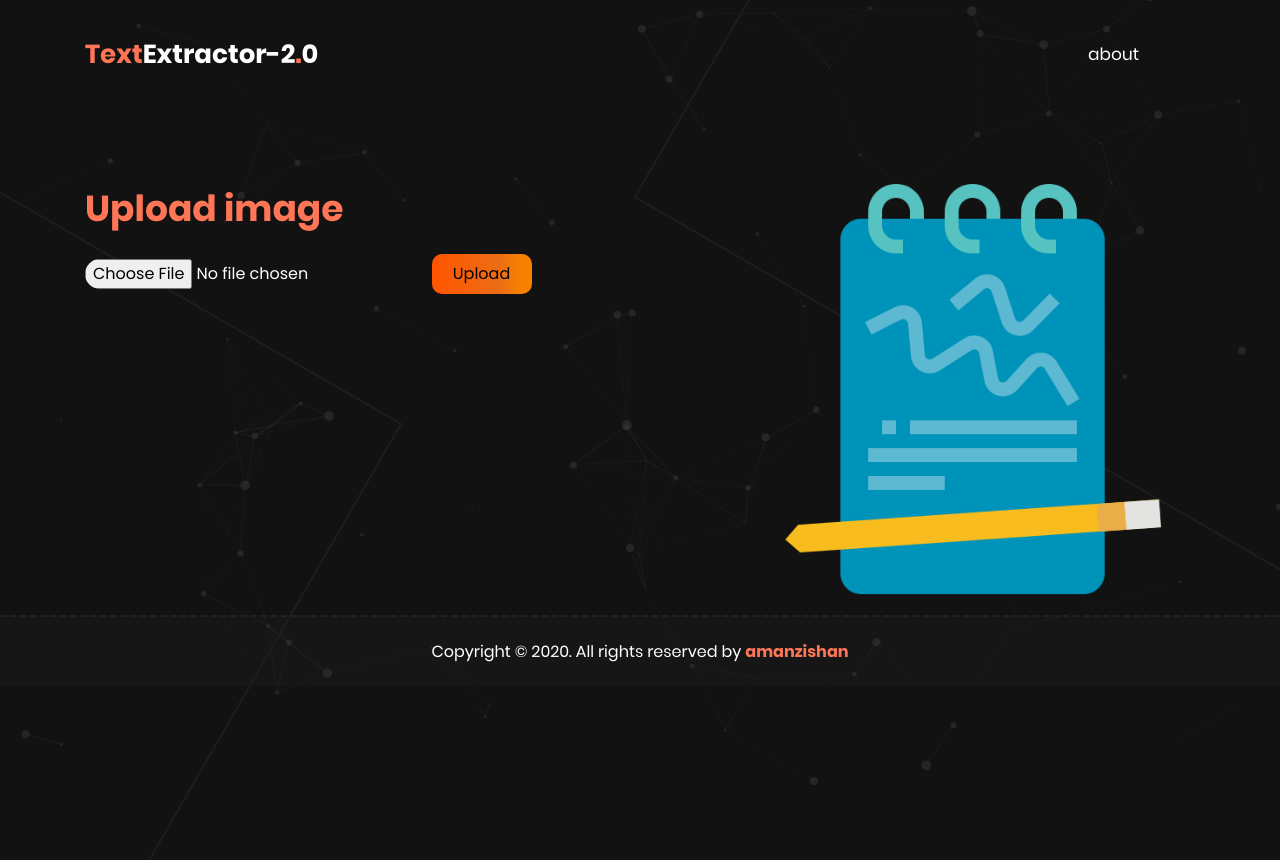
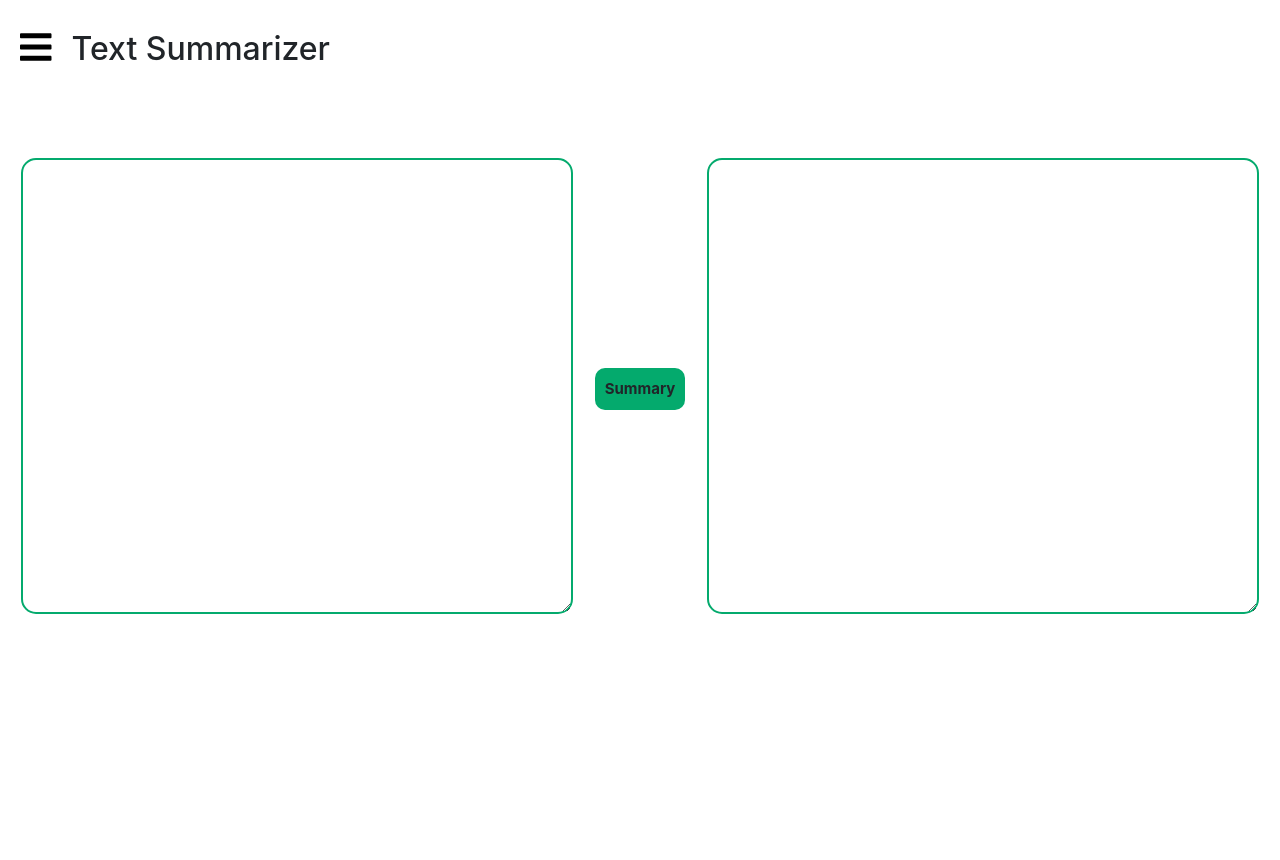
Before and after one commit to saimeghana-y/sih_flask, a Flask app: template textextractor2.0/templates/index.html in a window 1280 px wide; the page is wider, and only the part inside the window is pictured. Shown: the top 860 px of that part. After the commit the page ends 614 px from the top of that part, so only its background shows below. Run offline with Flask 2, Linux system fonts and the light colour scheme; the template is opened without the code that fills it, so the values that code supplies are empty; some libraries are stand-ins or nearby versions.

Commit message:
added nav-bar

```diff
--- a/FlaskApplication/style.css
+++ b/FlaskApplication/static/style.css
@@ -3,6 +3,10 @@
 * {
     margin: 0;
     padding: 0;
+}
+
+body{
+    overflow-x: hidden;
 }
 
 #header {
@@ -13,7 +17,7 @@
 #input-container {
     display: flex;
     flex-direction: row;
-    margin-top: 3%;
+    margin-top: 7%;
     background: none;
     margin-left: auto;
     margin-right: auto;
@@ -27,21 +31,6 @@
 #output-box {
     margin-left: auto;
     margin-right: auto;
-}
-
-.wrapper {
-    display: grid;
-    grid-template-columns: repeat(2, 1fr);
-}
-
-/* Using the border-radius property
-       to draw the semi-circle*/
-#circle {
-    height: 200px;
-    width: 100%;
-    border-radius: 0 0 100% 100%;
-    background-color: #ebf8e5;
-    font-family:'Roboto', sans-serif;
 }
 
 #clicked {
@@ -64,7 +53,7 @@
     align-items: center;
 }
 
-.btn{
+.summary-btn{
     padding: 10px;
     border-radius: 10px;
     background-color: #04aa6d;
@@ -83,3 +72,47 @@
     border-color: #04aa6d;
     border-width: 2px;
 }
+
+@import url('https://fonts.googleapis.com/css?family=Alegreya+Sans:800');
+
+.nav {
+	height: 100%;
+	width: 0;
+	position: fixed;
+	z-index: 1;
+	top: 0;
+	left: 0;
+	background-color: #111;
+	opacity: .9;
+	overflow-x: hidden;
+	padding-top: 60px;
+	transition: 0.7s;
+}
+.nav a {
+	display: block;
+	padding: 20px 30px;
+	font-size: 25px;
+	text-decoration: none;
+	color: #ccc;
+}
+.nav a:hover {
+	color: #fff;
+	transition: 0.4s;
+}
+.nav .close {
+	position: absolute;
+	top: 0;
+	right: 22px;
+	margin-left: 50px;
+	font-size: 30px
+}
+.slide a {
+	color: #000;
+	font-size: 36px;
+}
+#content {
+	padding: 20px;
+	transition: margin-left 0.7s;
+	overflow: hidden;
+    float: left;
+}
--- /dev/null
+++ b/FlaskApplication/templates/index.html
@@ -0,0 +1,101 @@
+<!DOCTYPE html>
+<html lang="en">
+  <head>
+    <meta charset="UTF-8" />
+    <title>First Flask App</title>
+    <script src="https://ajax.googleapis.com/ajax/libs/jquery/3.1.1/jquery.min.js"></script>
+    <link rel="stylesheet" href="../static/style.css" />
+    <script>
+      function openSlideMenu() {
+        document.getElementById("menu").style.width = "350px";
+        document.getElementById("content").style.marginLeft = "350px";
+      }
+      function closeSlideMenu() {
+        document.getElementById("menu").style.width = "0";
+        document.getElementById("content").style.marginLeft = "0";
+      }
+      function summarize() {
+        var text1 = $('#input-text').val();
+        console.log(text1)
+        $.ajax({
+            url: "/summarize",
+            type: "POST",
+            data: { text1: text1 }
+        }).done(function (response) {
+            var html = "<br><br><br><p> <b> RESULT : <b><p>";
+            response = response.result;
+            $.each(response, function (key, val) {
+                console.log(val);
+                html += "<p>" + val + "<p>"
+            });
+            html += "<br>";
+            console.log(html)
+            $("#output-text").val(html);
+        });
+    };
+    </script>
+  </head>
+  <body>
+    <div>
+      <div>
+        <div id="content">
+          <span class="slide">
+            <a href="#" onclick="openSlideMenu()">
+              <i class="fas fa-bars"></i>
+            </a>
+          </span>
+          <div id="menu" class="nav">
+            <a href="#" class="close" onclick="closeSlideMenu()">
+              <i class="fas fa-times"></i>
+            </a>
+            <a href="#">Home</a>
+            <a href="#">Summarize Audio</a>
+            <a href="#">Summarize Video</a>
+            <a href="#">Summarize PDF</a>
+            <a href="#">Summarize Web Article</a>
+          </div>
+        </div>
+        <h2 float="right" style="padding-top: 30px">Text Summarizer</h2>
+      </div>
+      <form>
+        <div id="input-container">
+          <div id="input-box">
+            <textarea name="" id="input-text" cols="50" rows="18"></textarea>
+          </div>
+          <div id="summary-btn-container">
+            <a href-"#" class="summary-btn" onclick="summarize()">Summary</a>
+          </div>
+          <div id="output-box">
+            <textarea name="" id="output-text" cols="50" rows="18"></textarea>
+          </div>
+        </div>
+      </form>
+    </div>
+  </body>
+</html>
+<link
+  rel="stylesheet"
+  href="https://stackpath.bootstrapcdn.com/bootstrap/4.3.1/css/bootstrap.min.css"
+  integrity="sha384-ggOyR0iXCbMQv3Xipma34MD+dH/1fQ784/j6cY/iJTQUOhcWr7x9JvoRxT2MZw1T"
+  crossorigin="anonymous"
+/>
+<link
+  href="https://fonts.googleapis.com/css?family=Poppins:100,200,300,400&display=swap"
+  rel="stylesheet"
+/>
+<script src="https://cdnjs.cloudflare.com/ajax/libs/font-awesome/5.13.0/js/all.min.js"></script>
+<script
+  src="https://code.jquery.com/jquery-3.3.1.slim.min.js"
+  integrity="sha384-q8i/X+965DzO0rT7abK41JStQIAqVgRVzpbzo5smXKp4YfRvH+8abtTE1Pi6jizo"
+  crossorigin="anonymous"
+></script>
+<script
+  src="https://cdnjs.cloudflare.com/ajax/libs/popper.js/1.14.7/umd/popper.min.js"
+  integrity="sha384-UO2eT0CpHqdSJQ6hJty5KVphtPhzWj9WO1clHTMGa3JDZwrnQq4sF86dIHNDz0W1"
+  crossorigin="anonymous"
+></script>
+<script
+  src="https://stackpath.bootstrapcdn.com/bootstrap/4.3.1/js/bootstrap.min.js"
+  integrity="sha384-JjSmVgyd0p3pXB1rRibZUAYoIIy6OrQ6VrjIEaFf/nJGzIxFDsf4x0xIM+B07jRM"
+  crossorigin="anonymous"
+></script>
--- a/sentiment/main.py
+++ b/sentiment/main.py
@@ -2,11 +2,14 @@
 from textblob import TextBlob
 
 app = Flask(__name__)
+
 def do_something(text1):
    return TextBlob(text1).sentiment.polarity
+
 @app.route('/')
 def home():
     return render_template('home.html')
+
 @app.route('/join', methods=['GET','POST'])
 def my_form_post():
     text1 = request.form['text1']
@@ -16,5 +19,6 @@
     }
     result = {str(key): value for key, value in result.items()}
     return jsonify(result=result)
+
 if __name__ == '__main__':
     app.run(debug=True, host='0.0.0.0', port=8000)
```
Also changed, not shown: FlaskApplication/app.py (added, +37 -0 lines), FlaskApplication/index.html (deleted, +0 -50 lines).
